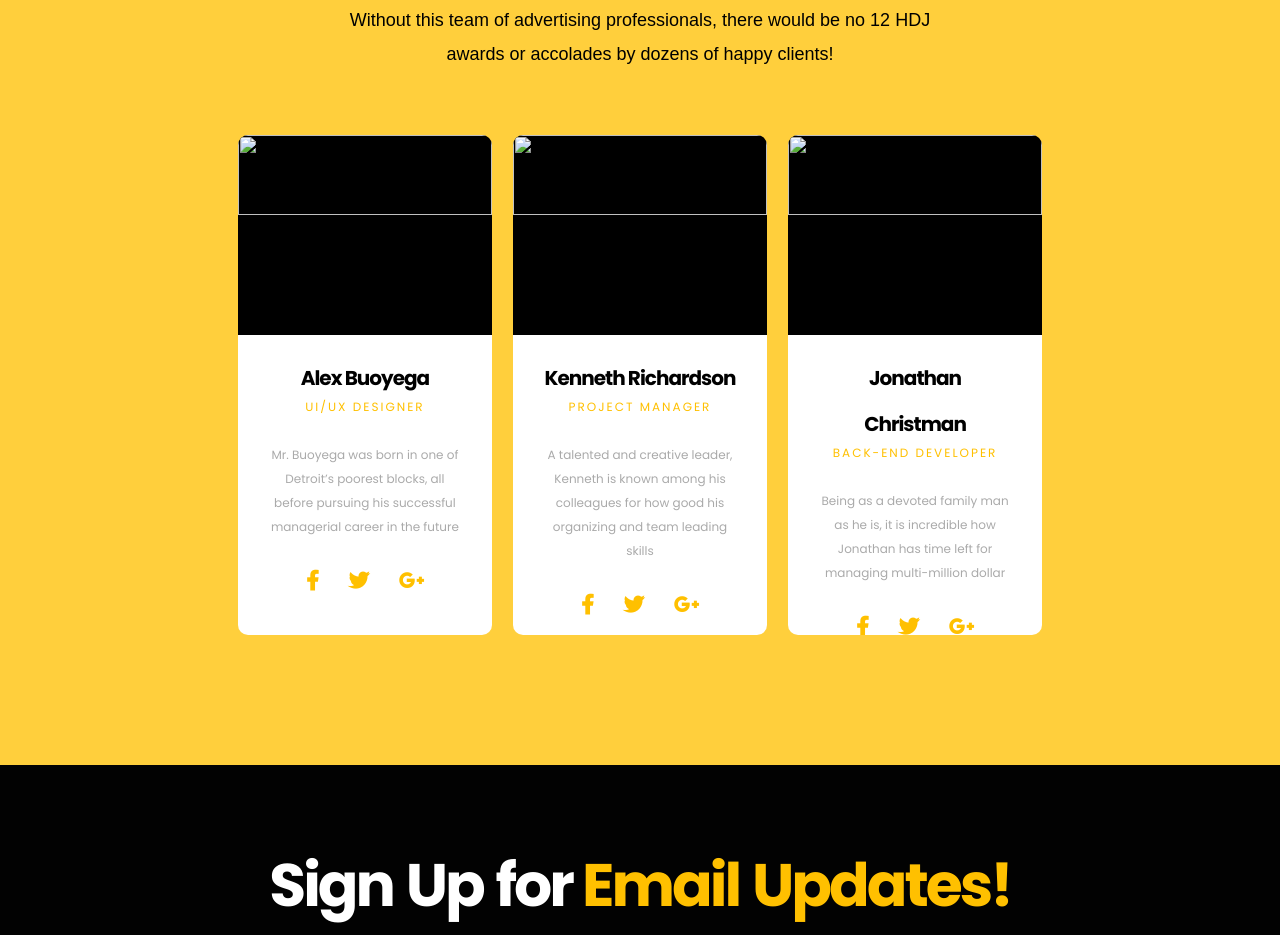
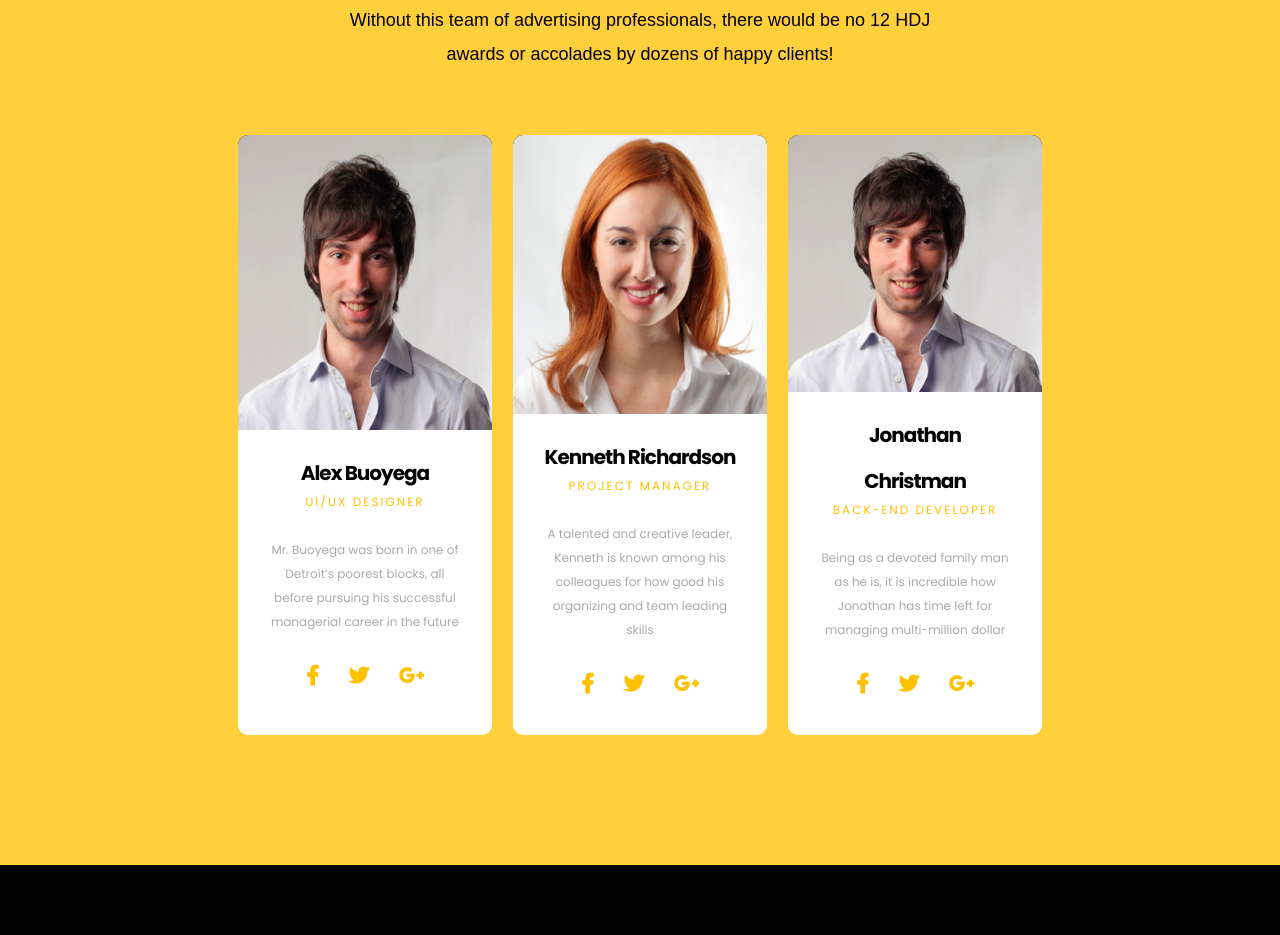
Before and after one commit to GalinaTsymb/Adverting, a website: page index.html in a window 1280 px wide. Shown: the part 3507-4442 px from the top of the page. Drawn offline with nearby package versions, Linux system fonts and the light colour scheme.

Commit message:
add photo in block team

```diff
--- a/index.html
+++ b/index.html
@@ -37,7 +37,6 @@
                 <li class="menu__list-item">
                     <a class="menu__list-link" href="#More">More</a>
                 </li>
-
             </ul>
         </nav>
         <button class="button">CALL US</button>
@@ -192,7 +191,7 @@
             there would be no 12 HDJ <br> awards or accolades by dozens of happy clients!</p>
         <ul class="team__list">
             <li class="team__list-item">
-                <img src="" alt="" class="team__list-item-photo">
+                <img src="images/alex_cutter.jpg" alt="photo-man" class="team__list-item-photo">
                 <div class="team__list-item-content">
                     <p class="team__list-item-name">Alex Buoyega</p>
                     <p class="team__list-item-position">UI/UX Designer</p>
@@ -213,7 +212,7 @@
                 </div>
             </li>
             <li class="team__list-item">
-                <img src="" alt="" class="team__list-item-photo">
+                <img src="images/222.jpg" alt="photo-woman" class="team__list-item-photo">
                 <div class="team__list-item-content">
                     <p class="team__list-item-name">Kenneth Richardson</p>
                     <p class="team__list-item-position">Project Manager</p>
@@ -234,7 +233,7 @@
                 </div>
             </li>
             <li class="team__list-item">
-                <img src="" alt="" class="team__list-item-photo">
+                <img src="images/alex_cutter.jpg" alt="photo-man" class="team__list-item-photo">
                 <div class="team__list-item-content">
                     <p class="team__list-item-name">Jonathan Christman</p>
                     <p class="team__list-item-position">back-end developer</p>
--- a/scss/components/_team.scss
+++ b/scss/components/_team.scss
@@ -23,7 +23,7 @@
   }
 
   &__list-item {
-    @include width-height(31.6%, 500px);
+    @include width-height(31.6%, 600px);
     border-radius: 10px;
     @extend %flex-column;
     overflow:hidden;
@@ -34,7 +34,7 @@
   }
 
   &__list-item-photo {
-    @include width-height(100%, 40%);
+    @include width-height(100%, 60%);
     background: $color-black;
   }
 
```
Also changed, not shown: assets/images/222.jpg (added), assets/images/alex_cutter.jpg (added), assets/styles/style.css, images/222.jpg (added), images/alex_cutter.jpg (added), 1 other file.
